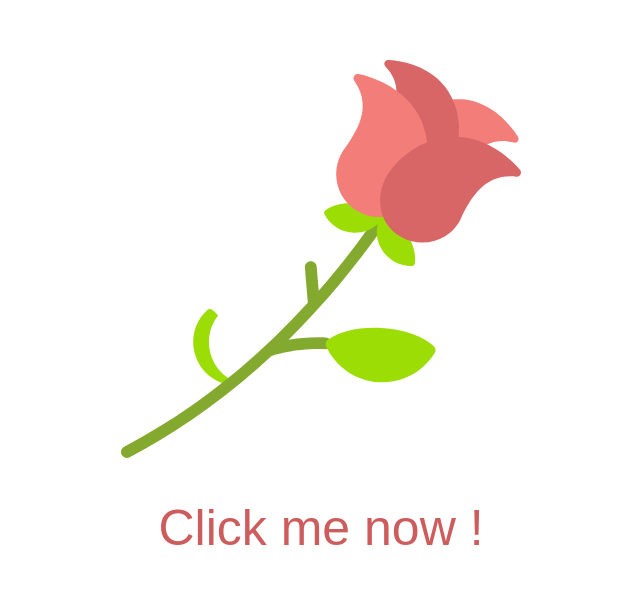
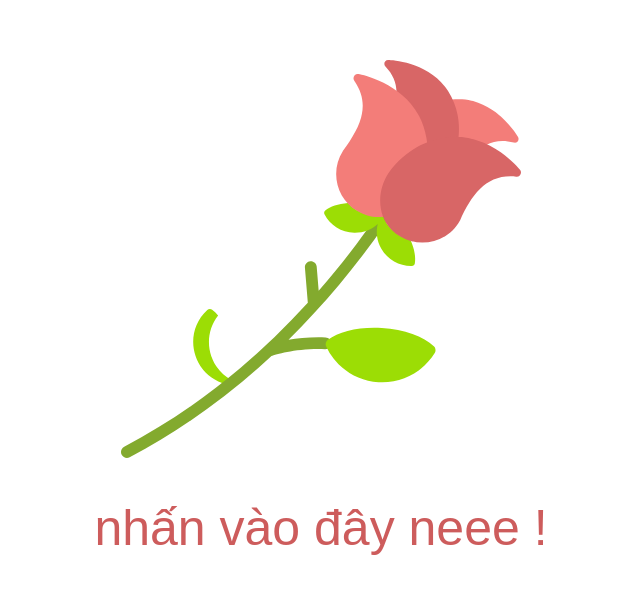
Before and after one commit to chanhungdev/1-8, a plain HTML site: page index.html in a window 1280 px wide. Shown: the part 141-734 px from the top of the page, without its empty margins (319-959 px from the left). Drawn offline with nearby package versions, Linux system fonts and the light colour scheme.

Commit message:
Update index.html

```diff
--- a/index.html
+++ b/index.html
@@ -936,7 +936,7 @@
         <p id="text-click" style=" display: none;   font-family: fantasy;
         color: indianred;
         font-size: 50px;
-        top: 80%;">Click me now !</p>
+        top: 80%;">nhấn vào đây neee !</p>
     </div>
 
     <!-- <div class="box-content">
```
